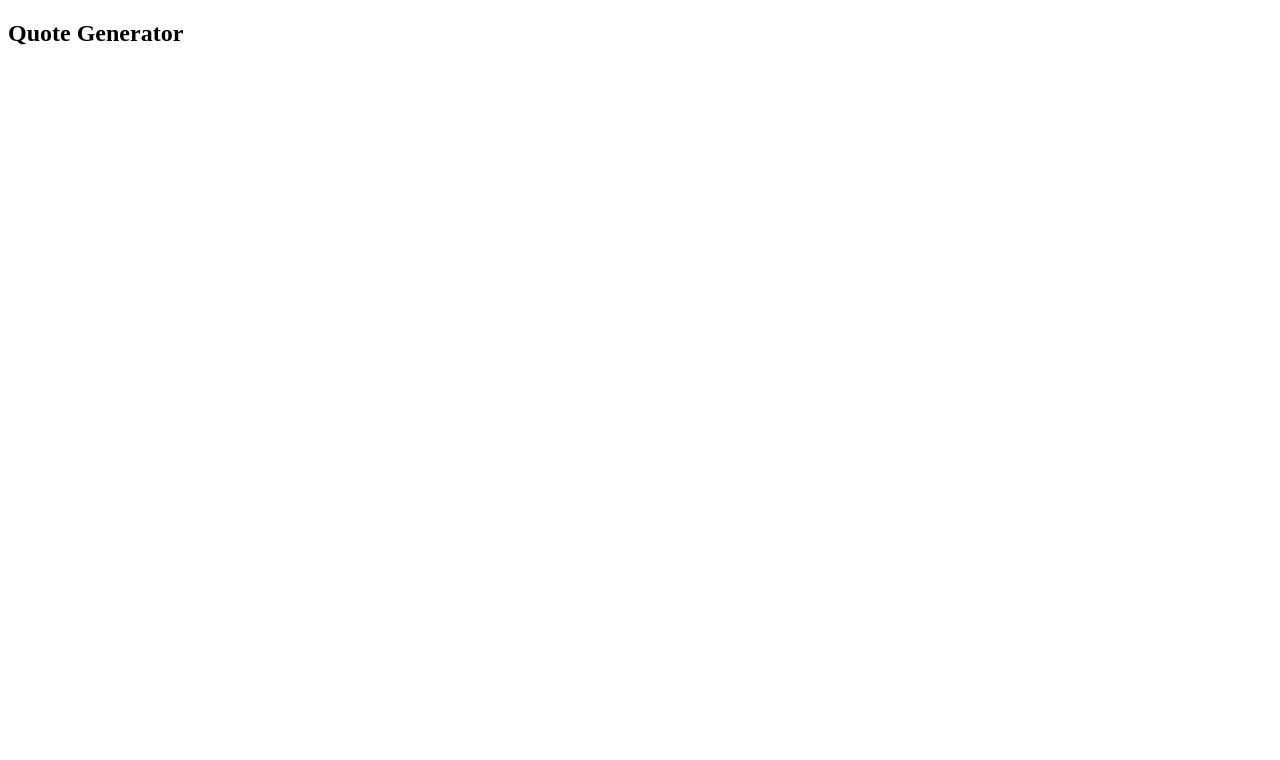
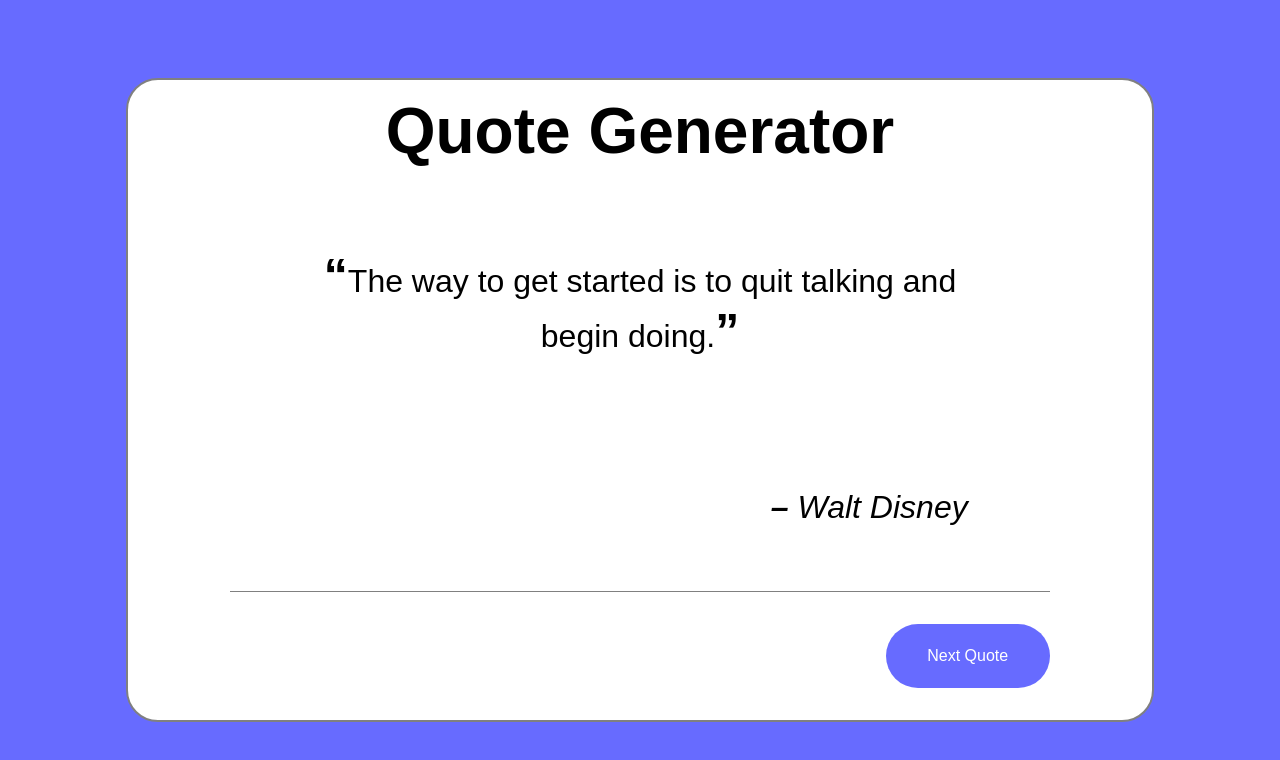
Before and after one commit to Olafsdoomsday/Random-Quote-Generator, a plain HTML site: page index.html in a window 1280 px wide. Drawn offline with Linux system fonts and the light colour scheme.

Commit message:
Finished

```diff
--- a/index.html
+++ b/index.html
@@ -4,12 +4,23 @@
     <meta charset="UTF-8">
     <meta name="viewport" content="width=device-width, initial-scale=1.0">
     <title>Document</title>
+    <script src="index.js" defer></script>
+    <link rel="stylesheet" href="style.css">
 </head>
 <body>
-
-
-<h2>Quote Generator</h2>
-
-
+    <div id="container">
+        <div id="top-container">
+            <h1 id="title">Quote Generator</h1>
+            <!-- <p id="three">Be yourself; everyone else is already taken - Oscar Wilde</p>
+            <p id="four">"In the end, it's not the years in your life that count. It's the life in your years." - Abraham Lincoln</p> -->
+            <div id="quote-holder">
+                <p id="quote">The way to get started is to quit talking and begin doing.</p>
+            </div>
+            <p id="quote-author">Walt Disney</p>
+        </div>
+        <div id="bottom-container">
+            <div id="next-quote-button">Next Quote</div>
+        </div>
+    </div>
 </body>
 </html>
--- a/index.js
+++ b/index.js
@@ -0,0 +1,65 @@
+const quotes = [
+    {
+        quote: "The way to get started is to quit talking and begin doing.",
+        author: "Walt Disney",
+    },
+    {
+        quote: "Be yourself; everyone else is already taken",
+        author: "Oscar Wilde",
+    },
+    {
+        quote: "Well done is better than well said",
+        author: "Benjamin Franklin",
+    },
+    {
+        quote: "In the end, it's not the years in your life that count. It's the life in your years.",
+        author: "Abraham Lincoln",
+    },
+    {
+        quote: "The purpose of our lives is to be happy.",
+        author: "Dalai Lama",
+    },
+]
+
+const button = document.getElementById("next-quote-button");
+const quoteElement = document.getElementById("quote") //.innerText
+const quoteAuthor = document.getElementById("quote-author")
+
+function randomInt(min, max) {
+    let mi = Math.ceil(min);
+    let ma = Math.floor(max);
+    return Math.floor(Math.random() * (ma - mi + 1)) + mi;
+}
+
+// quoteElement.innerText
+
+let quoteSave = quotes[0];    // starts with the first quote.     has to be a single quote.   variable that saves the quote
+// if the quotesave is the quote
+
+
+function changeQuote() {
+    // get a quote
+    const randomNum = randomInt(0, quotes.length-1);
+    const quote = quotes[randomNum]; //
+    // let quote2 = quotes[1];
+    // let quote3 = quotes[2];
+    // let quote4 = quotes[3];
+    // let quote5 = quotes[4];
+
+    // put quote into the html
+    quoteElement.innerText = quote.quote
+    quoteAuthor.innerText = quote.author
+
+    // save what quote we are using : extra
+
+    // if the quotesave is the same as the quote, redo this founction
+
+    if (quoteSave == quote){ // double equal checks if its equal and doenst change anything,
+        changeQuote();
+    } else {
+        quoteSave = quote;
+        console.log(randomNum, quote)
+    }
+}
+
+button.onclick = changeQuote; // when you click the button a quote comes
--- a/style.css
+++ b/style.css
@@ -0,0 +1,112 @@
+* {
+    margin: 0;
+    padding: 0;
+    --primary-colour: rgb(103, 107, 255)
+}
+
+body {
+    font-family: 'Fira Sans', sans-serif;
+    background-color: var(--primary-colour);
+
+    width: 100vw;
+    height: 100vh;
+
+    display: flex;
+    align-items: center;
+    justify-content: center;
+}
+
+#container {
+    width: 80vw; /* View width of the screen 1vw is 1% of the width of the screen*/
+    height: 80vh; /* Height of the screen 1vh is 1% of the height of the screen*/
+
+    display: flex;
+    flex-direction: column;
+    align-items: center;
+    justify-content: space-evenly;
+
+    border-radius: 32px;
+    border: 2px solid rgba(128, 128, 128, 50);
+
+    background-color: white;
+
+    position: relative;
+}
+
+#top-container {
+    height: 80%;
+    width: 80%;
+
+    display: flex;
+    flex-direction: column;
+    justify-content: space-evenly;
+    align-items: center;
+}
+#title {
+    height: 20%;
+
+    font-size: 4rem;
+
+    display: grid;
+    place-items: center;
+}
+#quote-holder {
+    width: 80%;
+    height: 60%;
+}
+#quote {
+    margin-top: 10%;
+    font-size: 2rem;
+    text-align: center;
+}
+#quote::before {
+    content: "“";
+}
+#quote::after {
+    content: "”";
+}
+#quote::before, #quote::after {
+    font-weight: bold;
+    font-size: 3rem;
+}
+#quote-author {
+    font-style: italic;
+    font-weight: normal;
+    font-size: 2rem;
+    width: 80%;
+    height: 20%;
+
+    text-align: right;
+}
+#quote-author::before {
+    content: "– ";
+    font-weight: bold;
+}
+
+#bottom-container {
+    position: relative;
+    border-top: 1px solid grey;
+    width: 80%;
+
+    height: 20%;
+
+    display: flex;
+    align-items: center;
+    justify-content: flex-end;
+}
+
+#next-quote-button {
+    cursor: pointer;
+    user-select: none;
+
+    background-color: var(--primary-colour);
+    color: white;
+
+    width: 20%;
+    height: 50%;
+
+    border-radius: 4rem;
+
+    display: grid;
+    place-items: center;
+}
```
